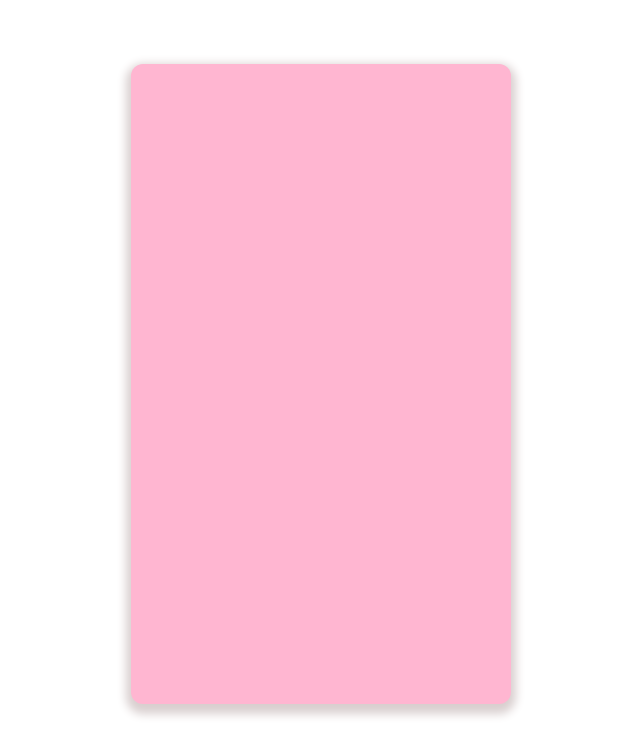
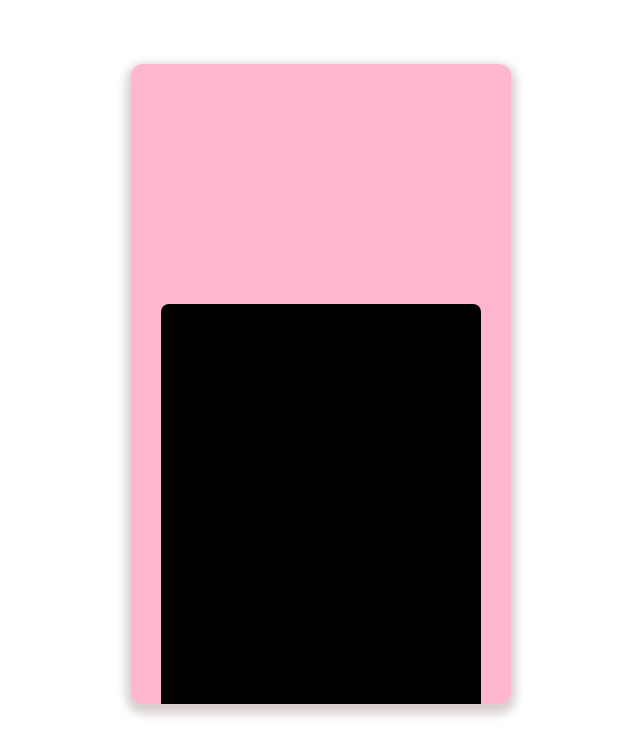
Before and after one commit to OkuhleM/Digital-iPod, a React (Create React App) app: page / in a window 1280 px wide. Shown: the top 756 px of the page, without its empty margins (319-959 px from the left). Built offline with nearby package versions, Linux system fonts and the light colour scheme.

Commit message:
add a display screen

```diff
--- a/src/App.css
+++ b/src/App.css
@@ -9,3 +9,10 @@
   box-shadow: 0px 5px 10px 5px rgb(217, 207, 207);
   overflow-y: hidden;
 }
+
+.card{
+  background-color: black;
+  padding: 13rem 5rem;
+  border-radius: 8px;
+
+}
```
